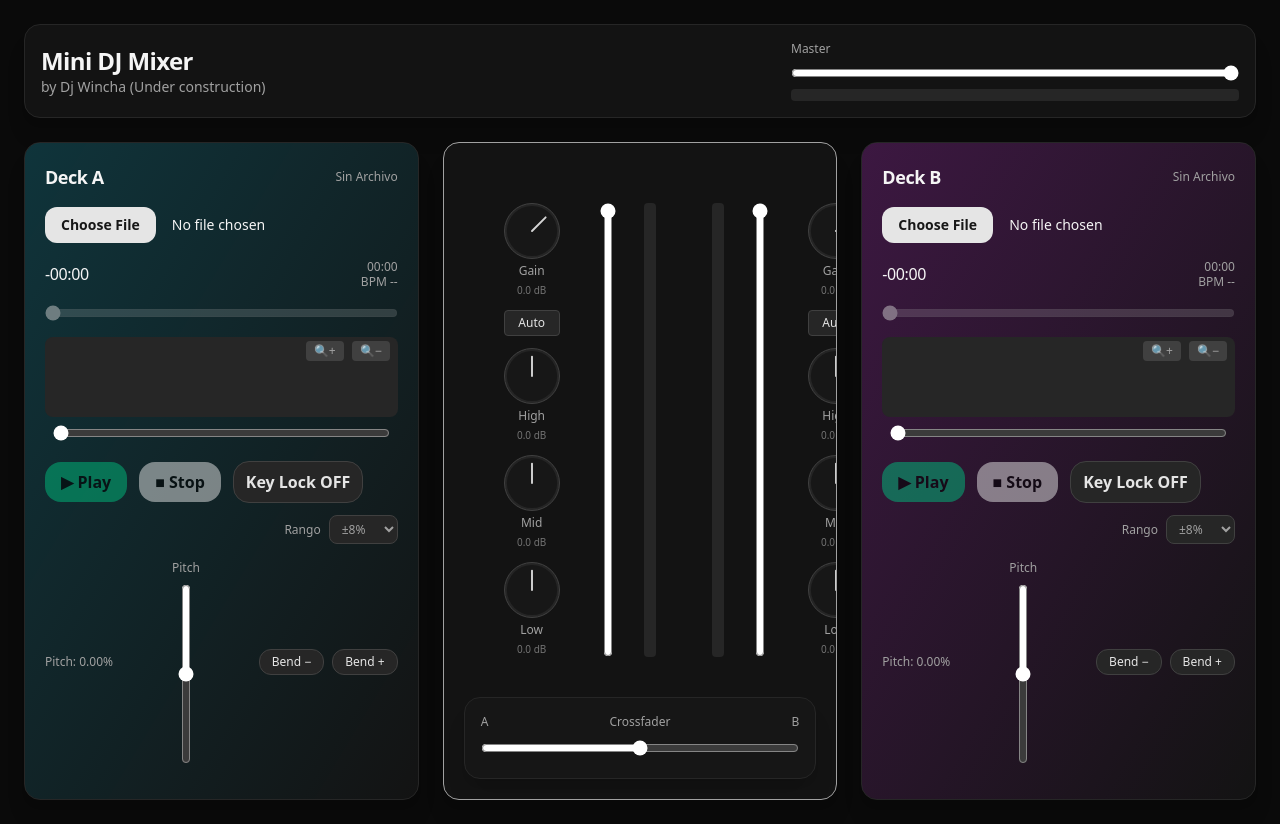
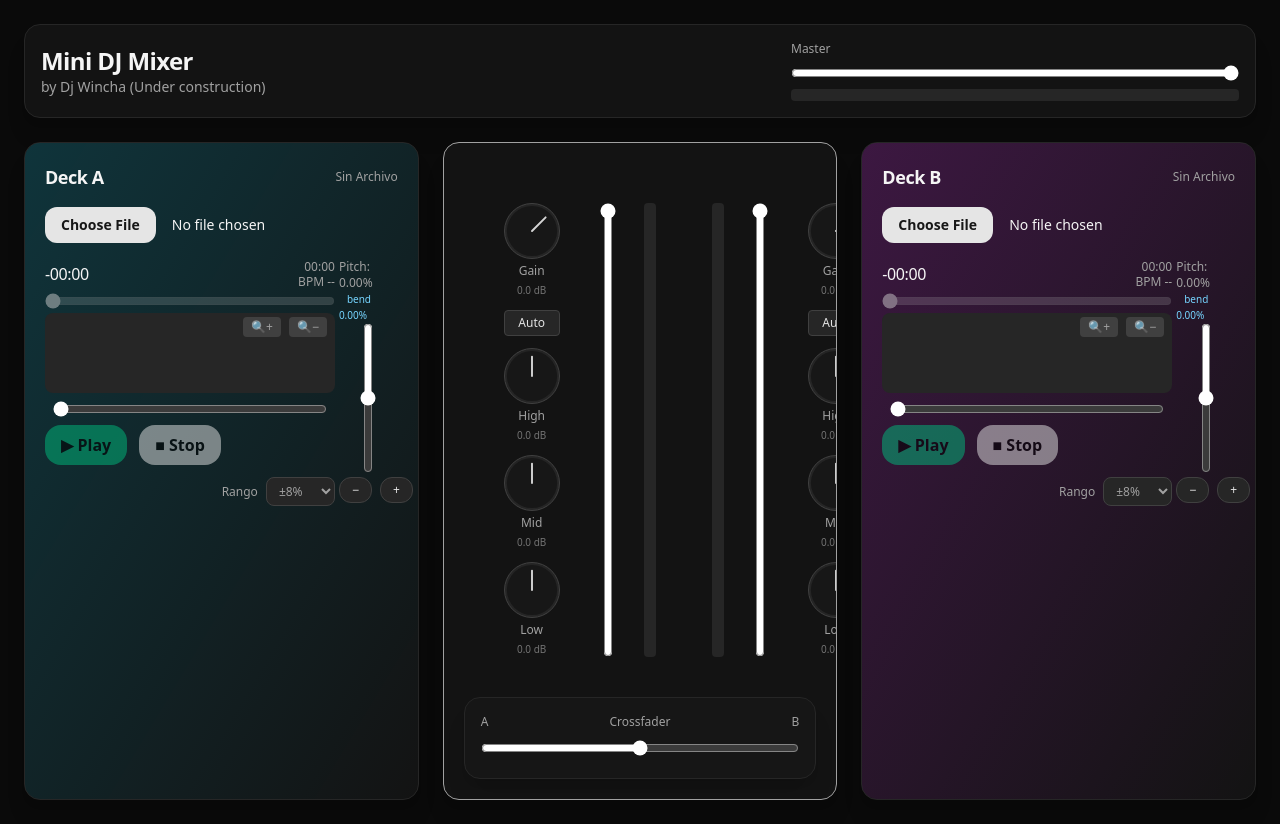
Before and after one commit to Wincha/mini-dj, a React (Vite) app: page / in a window 1280 px wide. Built offline with nearby package versions, Linux system fonts and the light colour scheme.

Commit message:
fix some Deck styles

```diff
--- a/src/components/Deck.jsx
+++ b/src/components/Deck.jsx
@@ -12,8 +12,8 @@ export default function Deck({
   setPitchPct,
   pitchRange,
   setPitchRange,
-  keyLock,
-  setKeyLock,
+  // keyLock,
+  // setKeyLock,
   onAttachEl,
   onAutoGainComputed,
 }) {
@@ -418,7 +418,6 @@ export default function Deck({
             {getFilenameWithoutExtension()}
           </span>
         </header>
-
         {/* Archivo */}
         <label className="flex items-center gap-3">
           <input
@@ -428,7 +427,9 @@ export default function Deck({
             className="block w-full text-sm file:mr-4 file:py-2 file:px-4 file:rounded-xl file:border-0 file:text-sm file:font-semibold file:bg-neutral-200 file:text-neutral-900 hover:file:bg-white/90 cursor-pointer"
           />
         </label>
-
+        {/* Content */}
+        <div className="flex flex-row gap-1 w-full">
+          <div className="flex flex-col gap-1 w-5/6">
             {/* Tiempo + BPM */}
             <div className="flex items-center justify-between">
               <h5
@@ -456,7 +457,6 @@ export default function Deck({
                 </div>
               </div>
             </div>
-
             {/* Seek global */}
             <HorizontalSlider
               min={0}
@@ -466,7 +466,6 @@ export default function Deck({
               onChange={(e) => seek(e.target.value)}
               disabled={!objectUrl}
             />
-
             {/* Forma de onda */}
             <div className="relative w_full pb-7">
               <WaveformCanvas
@@ -484,7 +483,6 @@ export default function Deck({
                   setFollow(false);
                 }}
               />
-
               {/* Zoom */}
               <div className="absolute right-2 top-1 flex gap-2 text-xs text-neutral-400">
                 <button
@@ -500,7 +498,6 @@ export default function Deck({
                   🔍−
                 </button>
               </div>
-
               {/* Seguir */}
               <div className="absolute left-2 top-1">
                 {!follow && (
@@ -513,7 +510,6 @@ export default function Deck({
                   </button>
                 )}
               </div>
-
               {/* Scroll manual */}
               {zoom > 1 && (
                 <input
@@ -530,7 +526,6 @@ export default function Deck({
                 />
               )}
             </div>
-
             {/* Transporte */}
             <div className="flex items-center gap-3 flex-wrap">
               {!isPlaying ? (
@@ -556,8 +551,7 @@ export default function Deck({
               >
                 ■ Stop
               </button>
-
-          <button
+              {/* <button
                 onClick={() => setKeyLock(side, !keyLock)}
                 className={`px-3 py-2 rounded-2xl font-semibold border ${
                   keyLock
@@ -566,8 +560,7 @@ export default function Deck({
                 }`}
               >
                 Key Lock {keyLock ? "ON" : "OFF"}
-          </button>
-
+              </button> */}
               <div className="ml-auto flex items-center gap-2 text-xs text-neutral-400">
                 <span>Rango</span>
                 <select
@@ -581,37 +574,31 @@ export default function Deck({
                 </select>
               </div>
             </div>
-
+          </div>
+          <div className="flex flex-col gap-1 w-1/6">
             {/* Pitch + Bend */}
-        <div className="flex items-center justify-between text-sm text-neutral-300">
+            <div className="flex flex-col items-center">
               <span className="text-xs text-neutral-400">
                 Pitch: {livePitch.toFixed(2)}%
-            {bendPct !== 0 && (
+              </span>
+              <span className="text-xs text-neutral-400">
                 <span className="ml-2 text-[10px] text-sky-300">
-                (base {pitchPct.toFixed(2)}% · bend{" "}
-                {bendPct > 0 ? "+" : ""}
-                {bendPct.toFixed(2)}%)
+                  bend {bendPct > 0 ? "+" : ""}
+                  {bendPct.toFixed(2)}%
                 </span>
-            )}
-            {keyLock && " · (Key Lock)"}
+                {/* {keyLock && " · (Key Lock)"} */}
               </span>
-
-          <div className="flex items-end gap-6">
-            <div className="flex flex-col items-center gap-2">
-              <span className="text-xs text-neutral-400">Pitch</span>
               <VerticalSlider
                 min={-pitchRange}
                 max={pitchRange}
                 step={0.01}
                 value={pitchPct}
                 onChange={(e) => onPitchChange(e.target.value)}
-                height={180}
-                width={28}
+                height={150}
+                width={20}
                 inverted={true}
               />
             </div>
-          </div>
-
             <div className="flex items-center gap-2">
               <button
                 onMouseDown={() => startBend(-1)}
@@ -622,7 +609,7 @@ export default function Deck({
                 className="px-3 py-1 rounded-xl bg-neutral-800 border border-neutral-700 text-neutral-200 text-xs"
                 title="Bend − (más lento mientras mantienes)"
               >
-              Bend −
+                −
               </button>
               <button
                 onMouseDown={() => startBend(+1)}
@@ -633,11 +620,11 @@ export default function Deck({
                 className="px-3 py-1 rounded-xl bg-neutral-800 border border-neutral-700 text-neutral-200 text-xs"
                 title="Bend + (más rápido mientras mantienes)"
               >
-              Bend +
+                +
               </button>
             </div>
           </div>
-
+        </div>
         <audio
           ref={audioRef}
           onLoadedMetadata={onLoaded}
```
Lines whose indentation alone changed are shown as unchanged.
